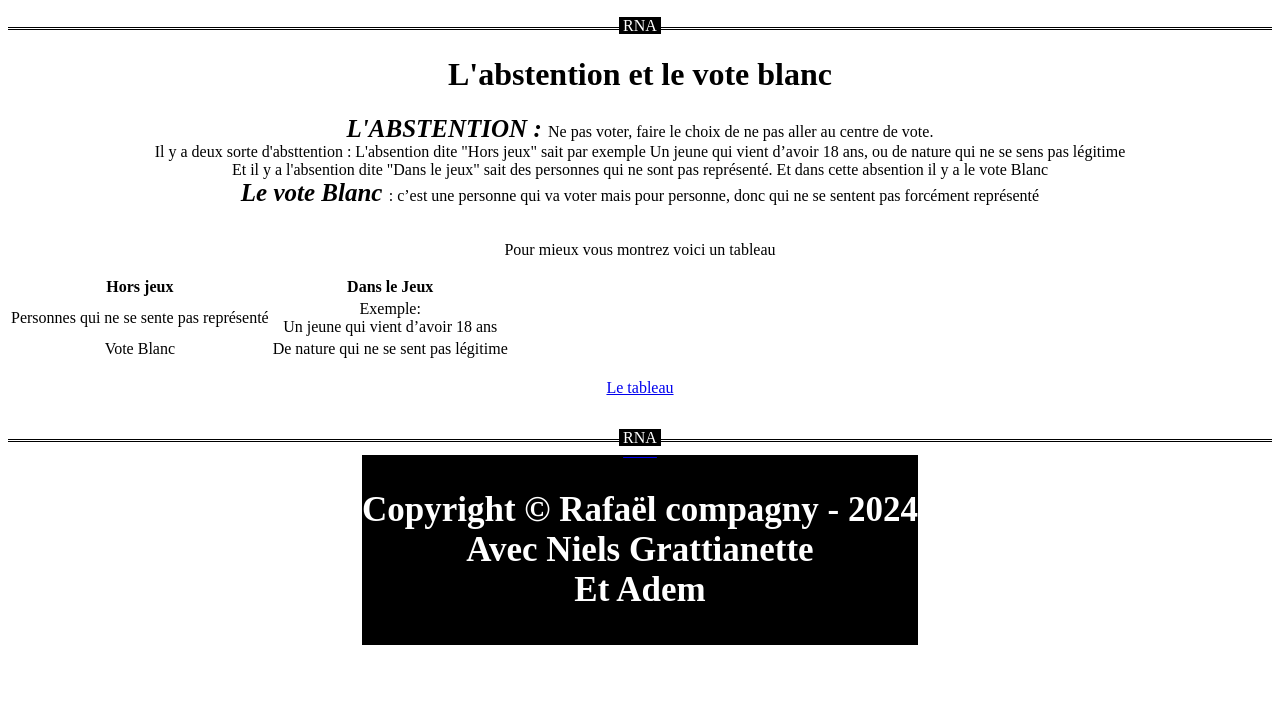
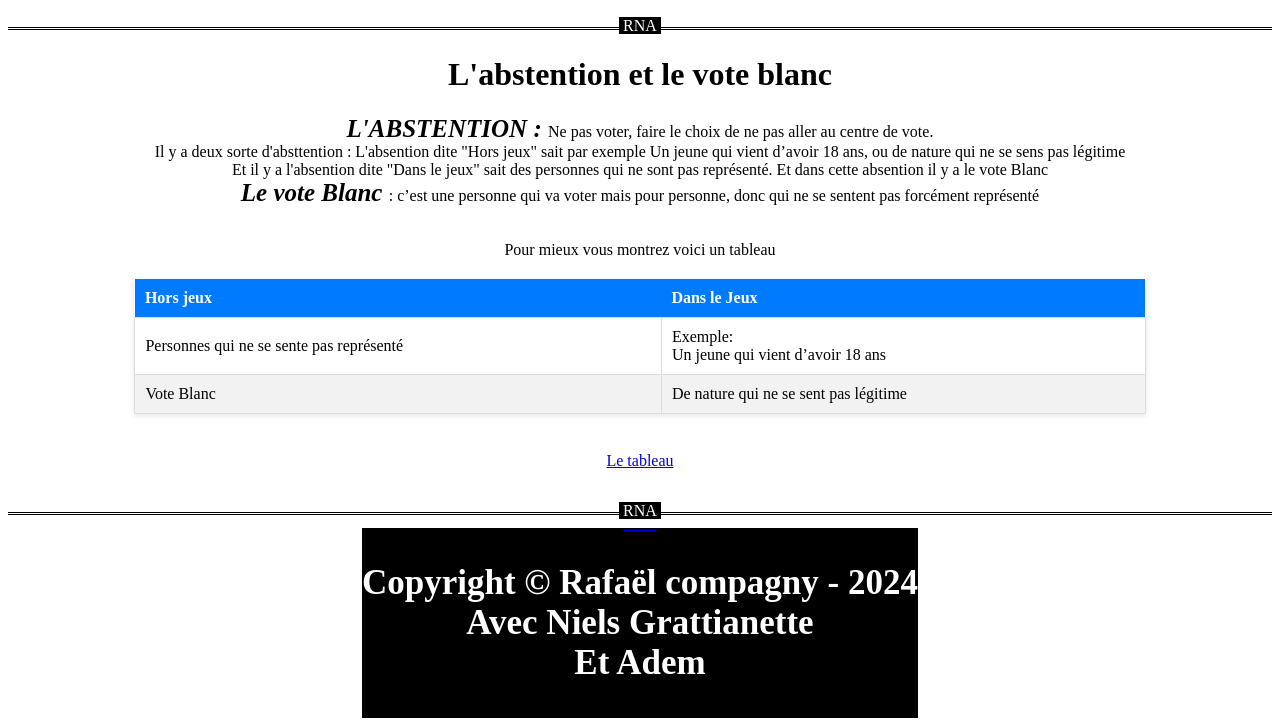
Before and after one commit to Rafael-compagny/projet-emc, a plain HTML site: page index.html in a window 1280 px wide. Shown: the part 935-1661 px from the top of the page. Before the commit the page ends 1588 px from the top, so only its background shows below. Drawn offline with Linux system fonts and the light colour scheme.

Commit message:
Update style.css

```diff
--- a/CSS/style.css
+++ b/CSS/style.css
@@ -136,3 +136,41 @@ h8{
     font-size: 25px;
 	font-weight: bold;
 }
+
+
+
+
+/* Le Tableau */
+
+table {
+    width: 80%;
+    margin: 20px auto;
+    border-collapse: collapse;
+    box-shadow: 0 2px 5px rgba(0, 0, 0, 0.1);
+    background-color: #fff;
+}
+
+thead {
+    background-color: #007bff;
+    color: white;
+}
+
+thead th {
+    padding: 10px;
+    text-align: left;
+    font-weight: bold;
+}
+
+tbody tr:nth-child(even) {
+    background-color: #f2f2f2;
+}
+
+tbody tr:hover {
+    background-color: #e9f5ff;
+}
+
+td {
+    padding: 10px;
+    border: 1px solid #ddd;
+    text-align: left;
+}
```
